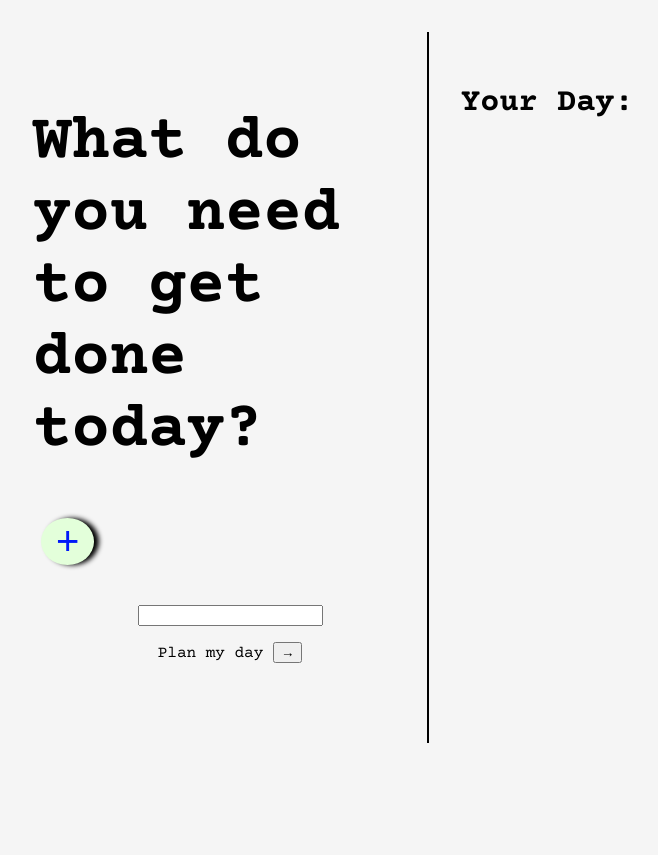
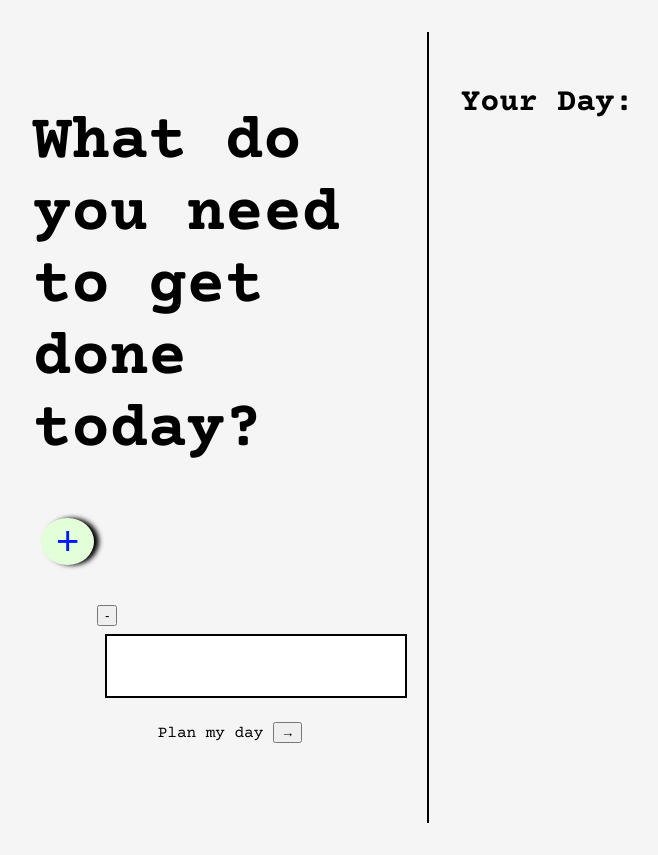
Before and after one commit to emmalgs/prioritime2, a React (Vite) app: page / in a window 1280 px wide. Shown: the whole page, without its empty margins (31-689 px from the left). Before the commit the page ends 800 px from the top, so only its background shows below. Built offline with nearby package versions, Linux system fonts and the light colour scheme.

Commit message:
Refactor input component to include a remove button

```diff
--- a/src/components/input.tsx
+++ b/src/components/input.tsx
@@ -1,9 +1,12 @@
 import { useState } from "react";
 
-const Input = () => {
+const Input = ({ remove }) => {
   const [value, setValue] = useState('');
   return (
-    <input value={value} onChange={(e) => setValue(e.target.value)} />
+    <div>
+      <button className="removeInputBtn" onClick={remove}>-</button>
+      <input className="dayInput" name='todo' value={value} onChange={(e) => setValue(e.target.value)} />
+    </div>
   );
 }
 
```
